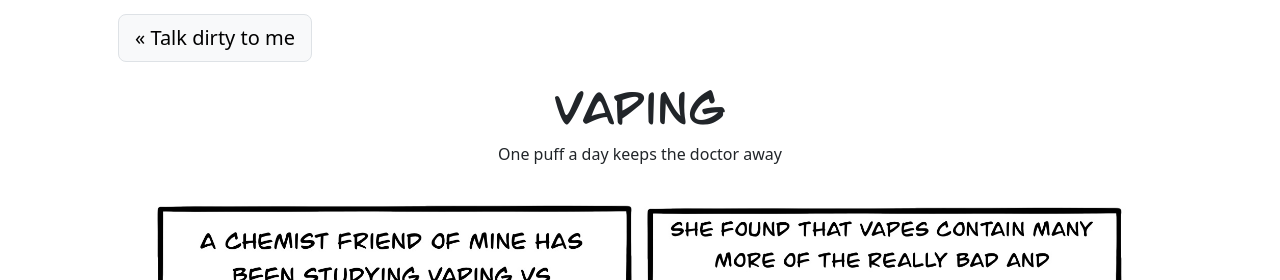
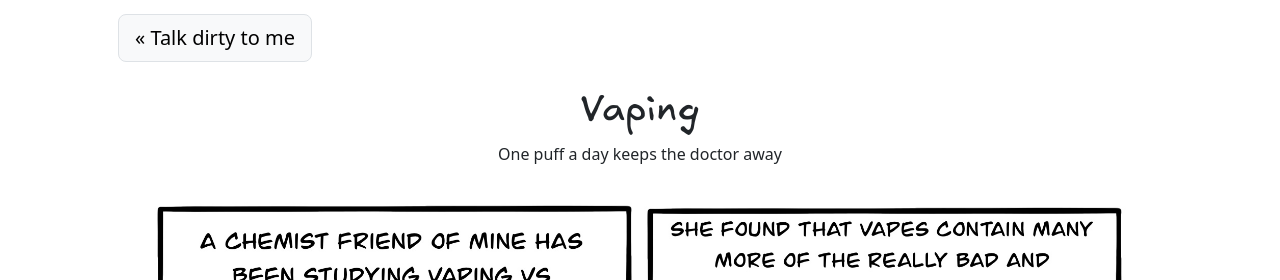
Before and after one commit to piotrekkmt/Pete-and-Lar, a Jekyll site: the page built from index.html, in a window 1280 px wide. Shown: the part 180-460 px from the top of the page. Built offline with Jekyll 4.4.1, drawn with Linux system fonts in a browser that asks for light colours; a script that is not in the unit is left out.

Commit message:
Change font to excalifont

```diff
--- a/_layouts/default.html
+++ b/_layouts/default.html
@@ -14,10 +14,10 @@
   <link rel="manifest" href="/site.webmanifest">
   <style>
     @font-face {
-      font-family: 'jack-armstrong';
-      src: url('{{site.baseurl}}/assets/fonts/jack-armstrong.woff') format('woff'),
+      font-family: 'excalifont';
+      src: url('{{site.baseurl}}/assets/fonts/excalifont.woff2') format('woff2'),
       /* Chrome 6+, Firefox 3.6+, IE 9+, Safari 5.1+ */
-      url('{{site.baseurl}}/assets/fonts/jack-armstrong.ttf') format('truetype');
+      url('{{site.baseurl}}/assets/fonts/excalifont.ttf') format('truetype');
       /* Chrome 4+, Firefox 3.5, Opera 10+, Safari 3—5 */
     }
   </style>
--- a/assets/css/style.scss
+++ b/assets/css/style.scss
@@ -7,7 +7,7 @@ h1 {
 }
 
 h1.comic-title {
-    font-family: 'jack-armstrong', sans-serif;
+    font-family: 'excalifont', sans-serif;
     text-align: center;
 }
 
@@ -26,7 +26,7 @@ h1.comic-title {
 
 .archive-content {
     text-align: center;
-    font-family: 'jack-armstrong', sans-serif;
+    font-family: 'excalifont', sans-serif;
 }
 
 .archive-content ul {
```
Also changed, not shown: assets/fonts/excalifont.ttf (added).
